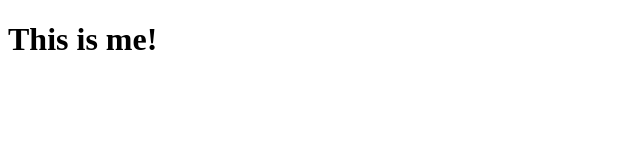
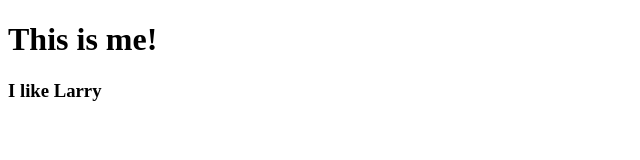
Before and after one commit to lbcessna/basic-student-bio, a plain HTML site: page index.html in a window 1280 px wide. Shown: the whole page, without its empty margins (0-640 px from the left). Drawn offline with Linux system fonts and the light colour scheme.

Commit message:
added a new header

```diff
--- a/index.html
+++ b/index.html
@@ -7,5 +7,6 @@
 </head>
 <body>
     <h1>This is me!</h1>
+    <h3>I like Larry</h3>
 </body>
 </html>
```
